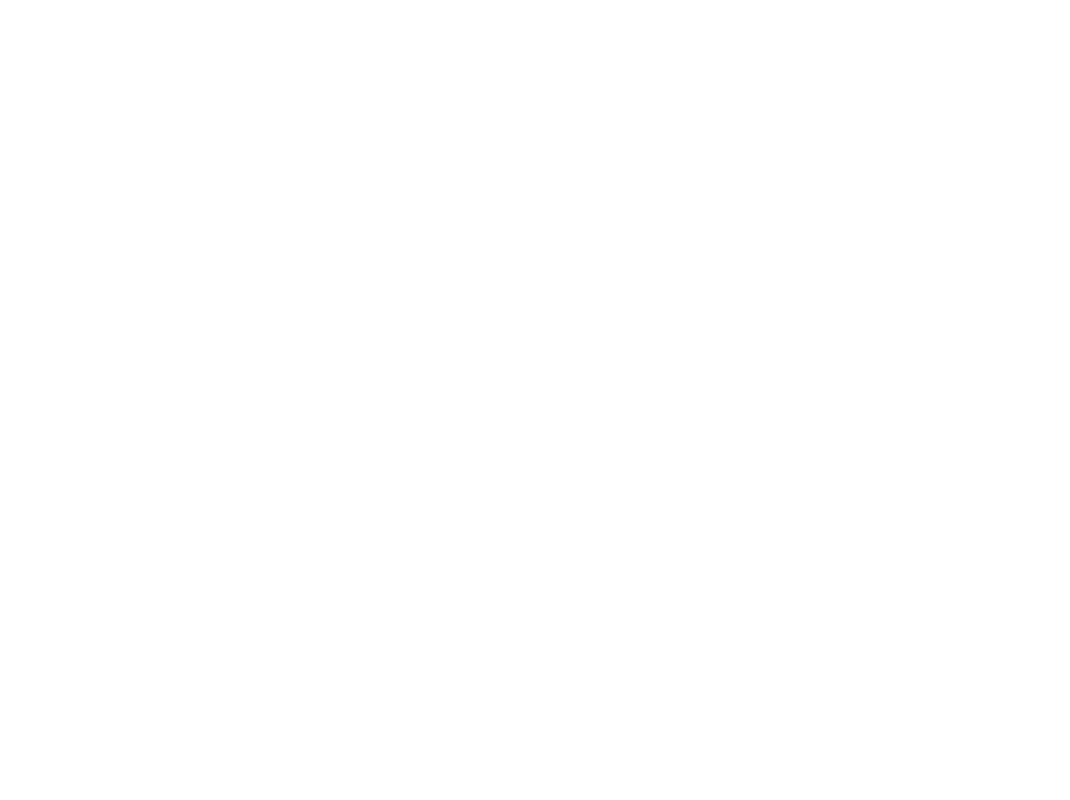
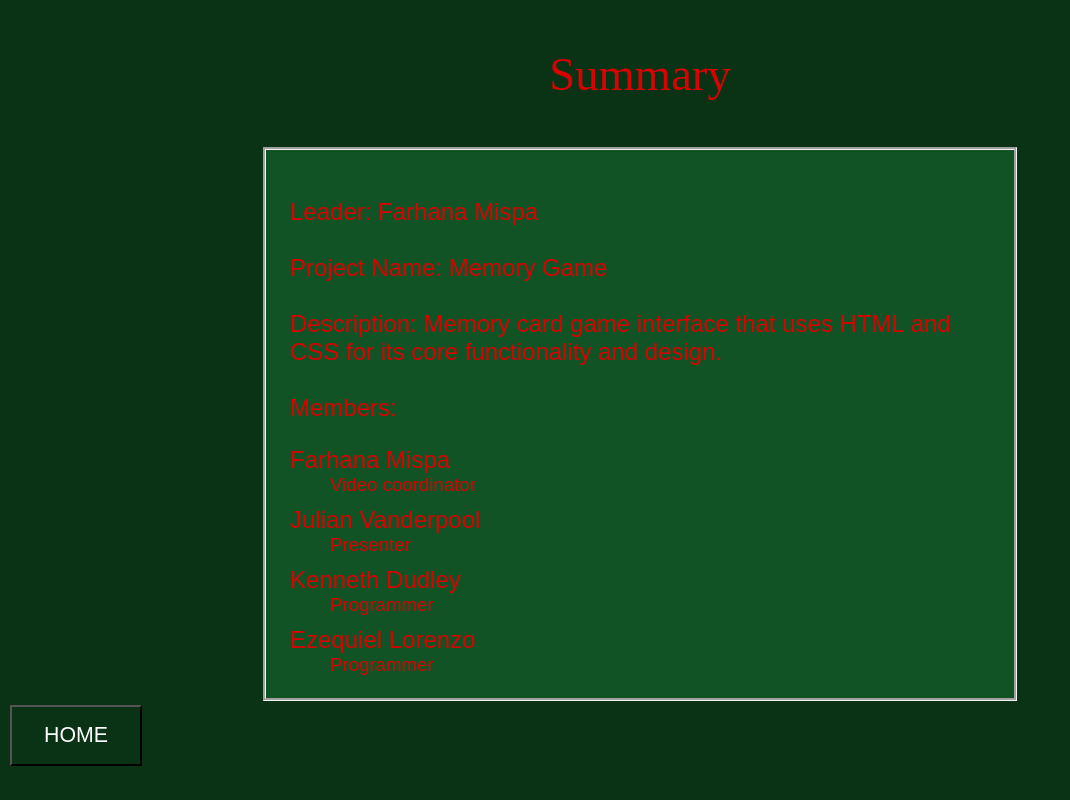
Before and after one commit to elorenzoacevedo/Memory-Game, a plain HTML site: page summary.html in a window 1280 px wide. Shown: the whole page, without its empty margins (0-1070 px from the left). Drawn offline with Linux system fonts and the light colour scheme.

Commit message:
Summary & other updates
Created summary page and added title, favicons, and other styling to the webpages.

```diff
--- a/game.html
+++ b/game.html
@@ -3,6 +3,8 @@
     <head>
         <meta charset="utf-8" name="viewport" content="width=device-width, initial-scale=1.0">
         <link rel="stylesheet" href="./stylesheets/gamestyle.css">
+        <link rel="icon" href="./PNG/red_back.png">
+        <title>Memory Game</title>
     </head>
     <body>
         <!--Header-->
--- a/stylesheets/gamestyle.css
+++ b/stylesheets/gamestyle.css
@@ -8,6 +8,7 @@ body {
     height: 4em;
     background-color: #115324;
     color: white;
+    border: 3px groove whitesmoke;
     font-size: 20pt;
 }
 
--- /dev/null
+++ b/stylesheets/summarystyle.css
@@ -0,0 +1,48 @@
+body {
+    background-color: #0A3215;
+    font-family: Arial, Helvetica, sans-serif;
+    color: rgb(215, 3, 3);
+}
+
+.header {
+    margin: auto;
+    margin-top: 15px;
+    width: 700px;
+    height: 100px;
+    text-align: center;
+    font-family: Algerian;
+    font-size: 35pt;
+}
+
+.summary {
+    border: 3px groove whitesmoke;
+    background-color: #115324;
+    width: 700px;
+    height: 500px;
+    margin-left: auto;
+    margin-right: auto;
+    padding: 1em;
+    font-size: 18pt;
+}
+
+.button {
+    background-color: #0A3215;
+    color: white;
+    padding: 16px 32px;
+    text-align: center;
+    text-decoration: none;
+    display: inline-block;
+    font-size: 16pt;
+    margin: 4px 2px;
+    transition-duration: 0.4s;
+    cursor: pointer;
+  }
+
+.button:hover {
+    background-color: black;
+}
+
+dd {
+    font-size: 14pt;
+    margin-bottom: 10px;
+}
--- a/summary.html
+++ b/summary.html
@@ -0,0 +1,33 @@
+<!DOCTYPE html>
+<html>
+    <head>
+        <meta charset="utf-8" name="viewport">
+        <link rel="stylesheet" href="./stylesheets/summarystyle.css">
+        <link rel="icon" href="./PNG/red_back.png">
+        <title>Summary</title>
+    </head>
+    <body>
+        <div class="header">
+            <p>Summary</p>
+        </div>
+        <div class="summary">
+            <p>
+                Leader: Farhana Mispa<br><br>
+                Project Name: Memory Game<br><br>
+                Description: Memory card game interface that uses HTML and CSS for its core functionality and design.<br><br>
+                Members:
+            </p>
+            <dl>
+                <dt>Farhana Mispa</dt>
+                    <dd>Video coordinator</dd>
+                <dt>Julian Vanderpool</dt>
+                    <dd>Presenter</dd>
+                <dt>Kenneth Dudley</dt>
+                    <dd>Programmer</dd>
+                <dt>Ezequiel Lorenzo</dt>
+                    <dd>Programmer</dd>
+            </dl>
+        </div>
+        <a href="./index.html"><button class="button">HOME</button></a>
+    </body>
+</html>
```
Also changed, not shown: index.html (+2 -1 lines).
